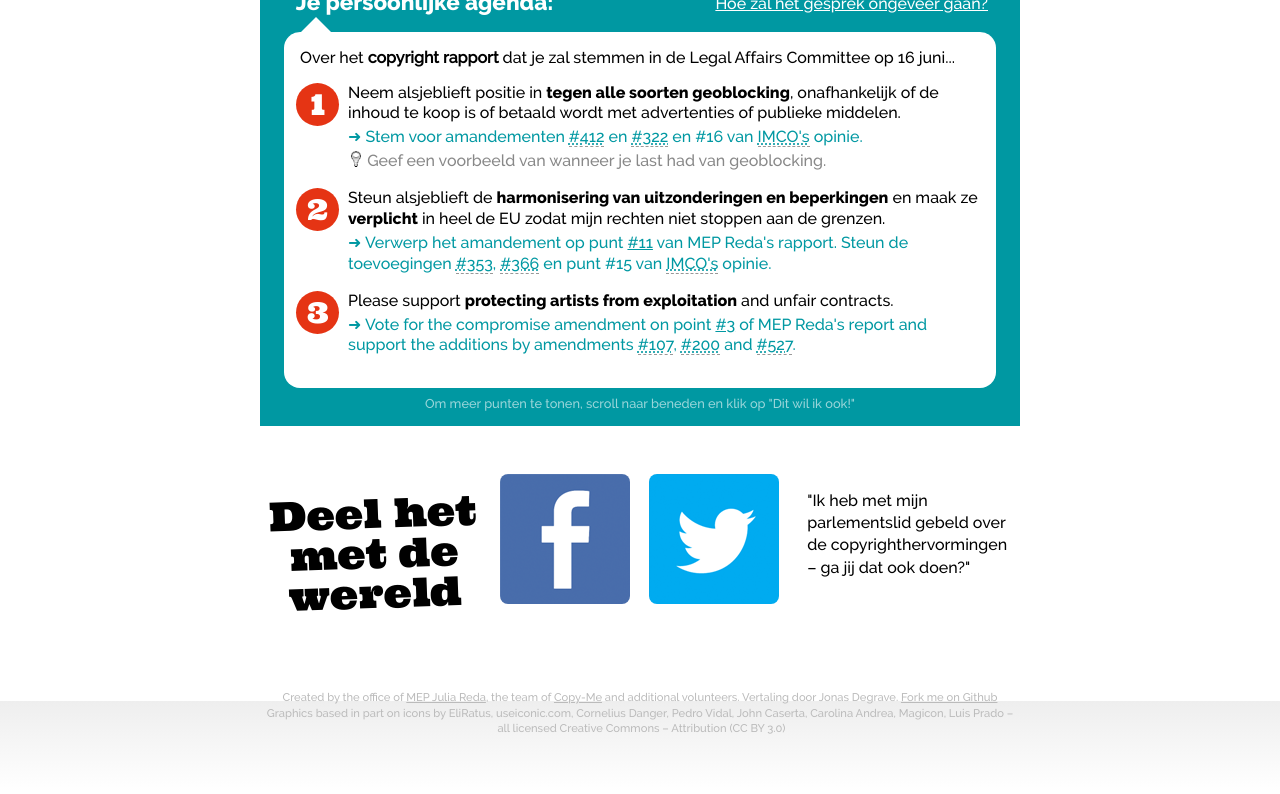
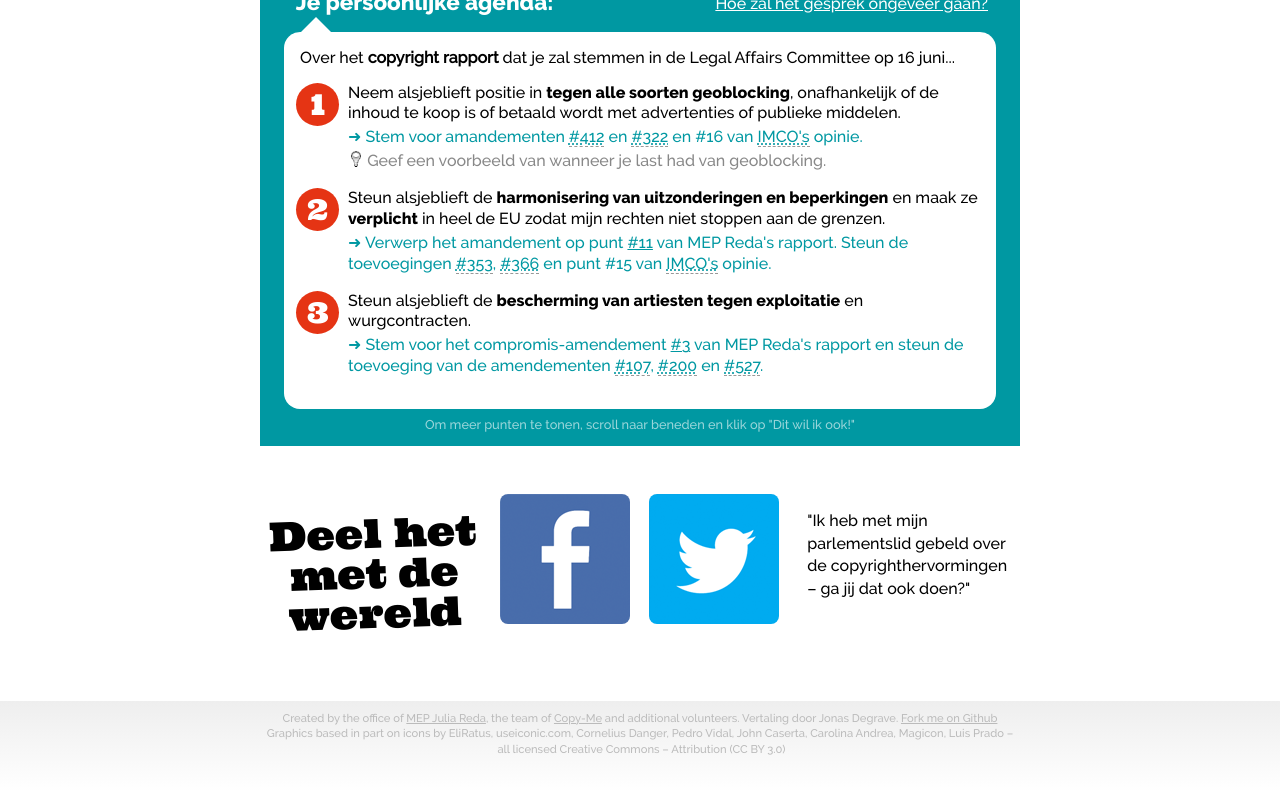
Before and after one commit to Copywrongs-Gang/Copywrongs2, a Jekyll site: the page built from nl/index.html, in a window 1280 px wide and 900 px high, scrolled down 1999 px. Shown: the top 794 px of the window. Built offline with Jekyll 4.4.1, drawn with Linux system fonts in a browser that asks for light colours; comment, search, counter and statistics services are not loaded; some of the changed text lies outside the part shown.

Commit message:
More translation

```diff
--- a/_data/dutch.yml
+++ b/_data/dutch.yml
@@ -22,22 +22,22 @@
     please: "Steun alsjeblieft de <strong>harmonisering van uitzonderingen en beperkingen</strong> en maak ze <strong>verplicht</strong> in heel de EU zodat mijn rechten niet stoppen aan de grenzen."
     do: Verwerp het amandement op punt <a class="am" href="https://juliareda.eu/copyright-evaluation-report-explained/#terms" target="_blank">#11</a> van MEP Reda's rapport. Steun de toevoegingen <abbr class="am" title="Calls for new mandatory exceptions, for example for user-generated content">#353</abbr>, <abbr class="am" title="Calls for making exceptions mandatory">#366</abbr> en punt <span class="am">#15</span> van <abbr title="Internal Market Committee">IMCO's</abbr> opinie.
 protectauthors:
-    h: "<span>Protect</span> authors from unfair contracts"
-    cw: "Artists don't have lawyers. Publishers and labels have armies of them. Guess who has the upper hand in contract negotiations?"
-    eu: "Protect artists from expoitative <strong>total buy-out contracts</strong> Europe-wide and allow them to <strong>take back their rights</strong> if unused."
+    h: "<span>Bescherm</span> auteurs van wurgcontracten."
+    cw: "Artiesten hebben niet altijd een advocaat. Uitgevers en labels hebben er massa's. Wie zou er dus de sterkste zijn bij het schrijven van een contract?"
+    eu: "Bescherm artiesten van exploitatie via <strong>wurgcontracten</strong> in de hele EU en <strong>geef ze hun rechten terug</strong> als ze niet gebruikt worden."
     link: "https://juliareda.eu/copyright-evaluation-report-explained/#authors"
-    please: "Please support <strong>protecting artists from exploitation</strong> and unfair contracts."
-    do: Vote for the compromise amendment on point <a class="am" href="https://juliareda.eu/copyright-evaluation-report-explained/#authors" target="_blank">#3</a> of MEP Reda's report and support the additions by amendments <abbr class="am" title="Cites a UN report that emphasizes the importance of protecting authors">#107</abbr>, <abbr class="am" title="Calls for an author's right to bring their works to the market themselves in case a rightholder does not do so for a period of time">#200</abbr> and <abbr class="am" title="Calls for income tied to exceptions and limitations (e.g. private copying levies) to go directly to the authors, not other rightholders">#527</abbr>.
+    please: "Steun alsjeblieft de <strong>bescherming van artiesten tegen exploitatie</strong> en wurgcontracten."
+    do: Stem voor het compromis-amendement <a class="am" href="https://juliareda.eu/copyright-evaluation-report-explained/#authors" target="_blank">#3</a> van MEP Reda's rapport en steun de toevoeging van de amendementen <abbr class="am" title="Cites a UN report that emphasizes the importance of protecting authors">#107</abbr>, <abbr class="am" title="Calls for an author's right to bring their works to the market themselves in case a rightholder does not do so for a period of time">#200</abbr> en <abbr class="am" title="Calls for income tied to exceptions and limitations (e.g. private copying levies) to go directly to the authors, not other rightholders">#527</abbr>.
 righttoquote:
-    h: "<span>Grant</span> vloggers the right to quote"
-    cw: "Quoting some words is usually legal, but this hasn't been extended to videos or sound recordings – making YouTubers & podcasters outlaws."
-    eu: "Exceptions like the one for quotation must apply to all forms of cultural expression in a <strong>technology-neutral</strong> manner."
+    h: "<span>Geef</span> vloggers het recht om te quoten"
+    cw: "Het quoten van woorden is meestal legaal, maar dat is niet altijd zo voor video's en geluidsfragmenten – wat van vele podcasters en youtubers vogelvrij verklaart."
+    eu: "Uitzonderingen zoals voor citaten moeten voor alle media gelden, en dat op een <strong>technologie neutrale</strong> manier."
     link: "https://juliareda.eu/copyright-evaluation-report-explained/#audiovisual"
-    please: "Please support <strong>extending quotation rights to audiovisual media</strong>."
-    do: Reject the amendments to point <a href="https://juliareda.eu/copyright-evaluation-report-explained/#audiovisual" target="_blank" class="am">#14</a> of MEP Reda's report.
-    tip: "Give an example of when you've quoted something in video or audio or if you're a fan of creators who do."
+    please: "Steun alsjeblieft het <strong>vergroten van het citaatrecht bij audiovisuele media</strong>."
+    do: Verwerp amendementen op puntje <a href="https://juliareda.eu/copyright-evaluation-report-explained/#audiovisual" target="_blank" class="am">#14</a> van MEP Reda's rapport.
+    tip: "Geef een voorbeeld van wanneer je iets citeerde in een video of als je een fan bent van mensen die dat vaak doen."
 righttolink:
-    h: "<span>Defend</span> your right to link"
+    h: "<span>Verdedig</span> je recht om te linken"
     cw: "The web is made of links. Can posting one be a crime? News publishers are calling for laws that limit how others can link to their websites."
     eu: "Reject such laws and preserve the freedom to link."
     link: "https://savethelink.org"
```
